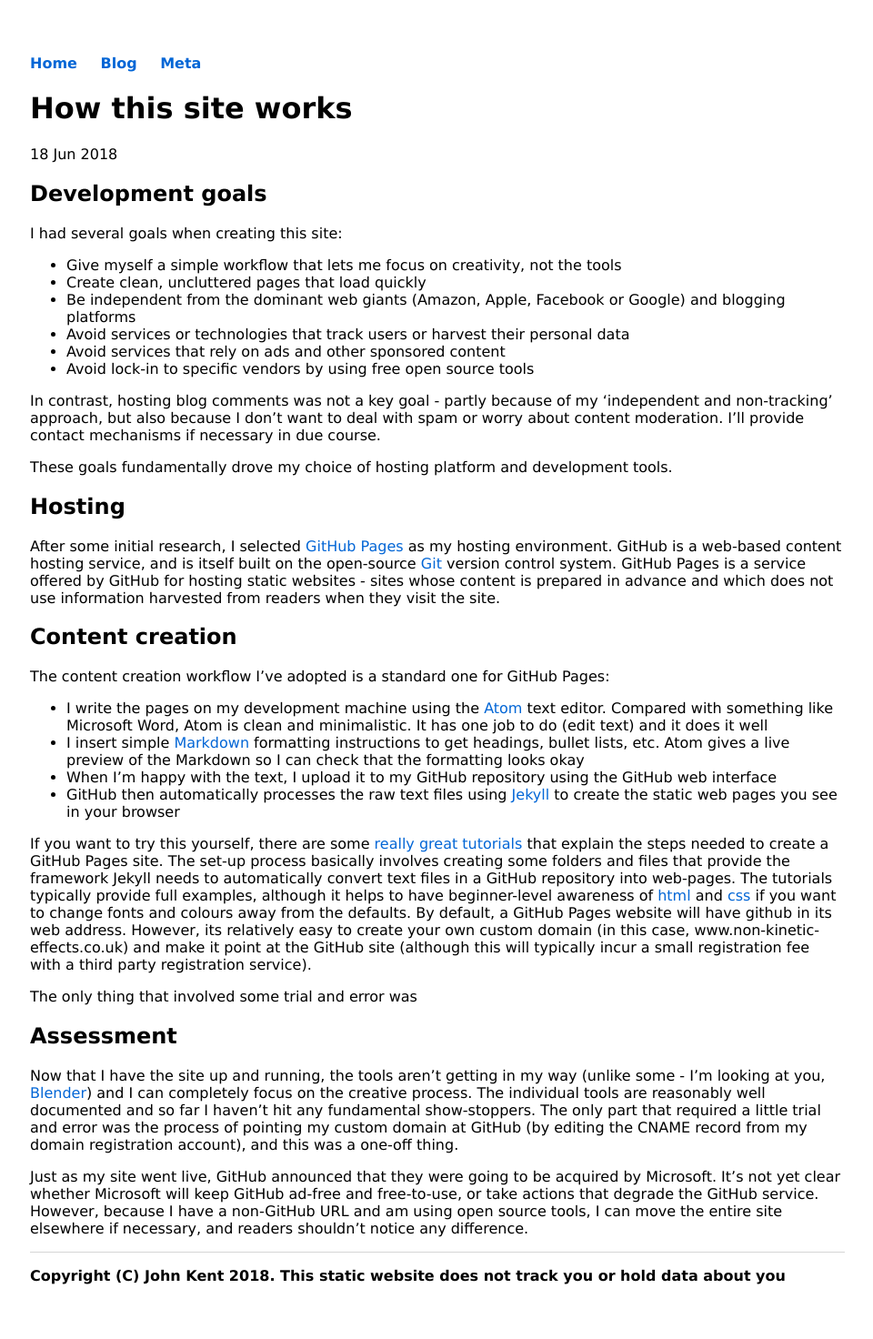
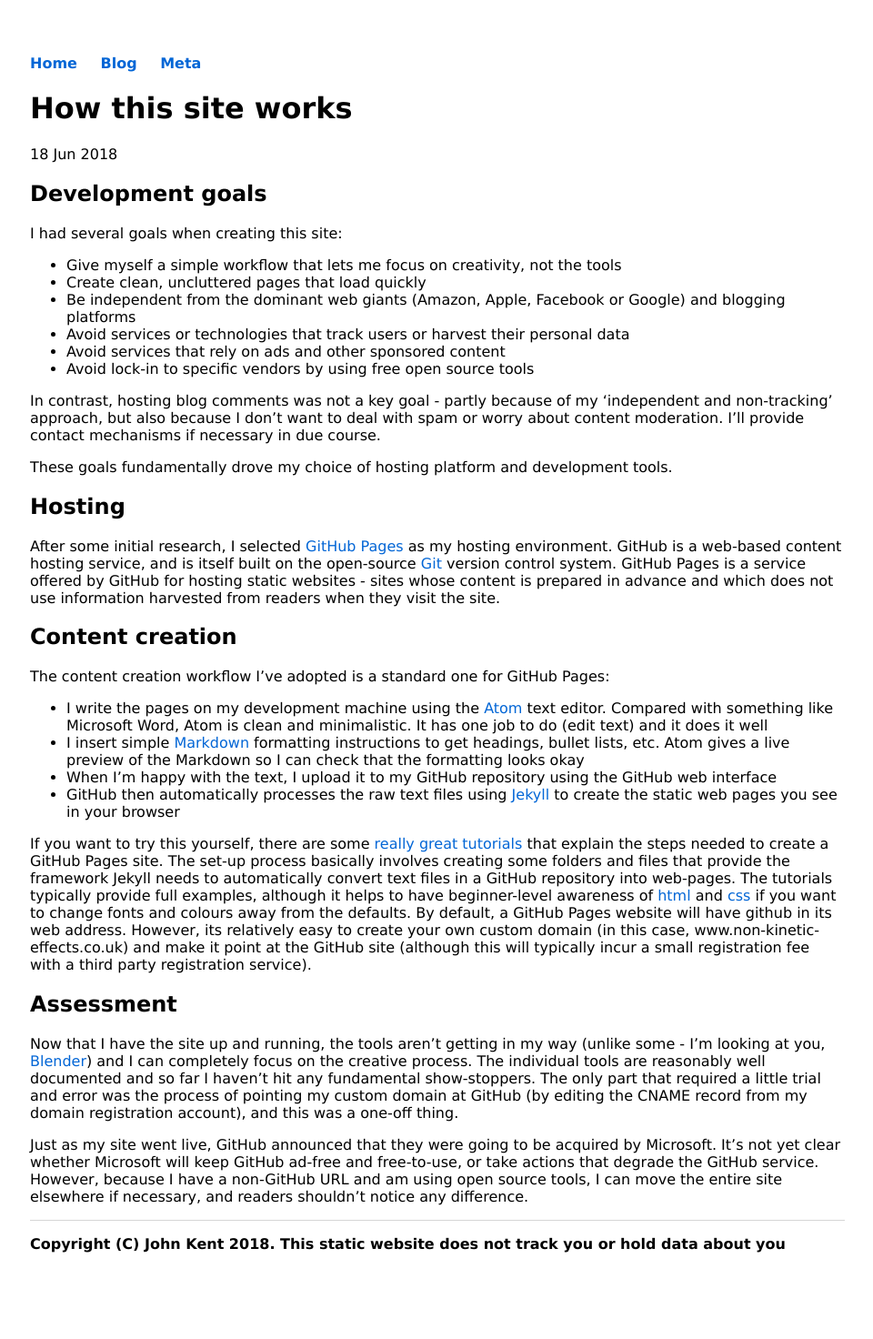
Before and after one commit to KineticLensman/KineticLensman.github.io, a Jekyll site: the page built from _posts/2018-06-18-how-this-site-works.md, in a window 1280 px wide. Shown: the whole page at 91% size, without its empty margins (159-1119 px from the left). Built offline with Jekyll 4.4.1, drawn with Linux system fonts in a browser that asks for light colours; after the commit the page ends 1437 px from its top, so only the background shows below that.

Commit message:
Removed dangling sentence

```diff
--- a/_posts/2018-06-18-how-this-site-works.md
+++ b/_posts/2018-06-18-how-this-site-works.md
@@ -30,7 +30,6 @@ The content creation workflow I've adopted is a standard one for GitHub Pages:
 
 If you want to try this yourself, there are some [really great tutorials](http://jmcglone.com/guides/github-pages/) that explain the  steps needed to create a GitHub Pages site. The set-up process basically involves creating some folders and files that provide the framework Jekyll needs to automatically convert text files in a GitHub repository into web-pages. The tutorials typically provide full examples, although it helps to have beginner-level awareness of [html](https://www.w3schools.com/Html/) and [css](https://www.w3schools.com/css/default.asp) if you want to change fonts and colours away from the defaults. By default, a GitHub Pages website will have github in its web address. However, its relatively easy to create your own custom domain (in this case, www.non-kinetic-effects.co.uk) and make it point at the GitHub site (although this will typically incur a small registration fee with a third party registration service).
 
-The only thing that involved some trial and error was
 ## Assessment
 Now that I have the site up and running, the tools aren't getting in my way (unlike some - I'm looking at you, [Blender](https://www.blender.org/)) and I can completely focus on the creative process. The individual tools are reasonably well documented and so far I haven't hit any fundamental show-stoppers. The only part that required a little trial and error was the process of pointing my custom domain at GitHub (by editing the CNAME record from my domain registration account), and this was a one-off thing.
 
```
